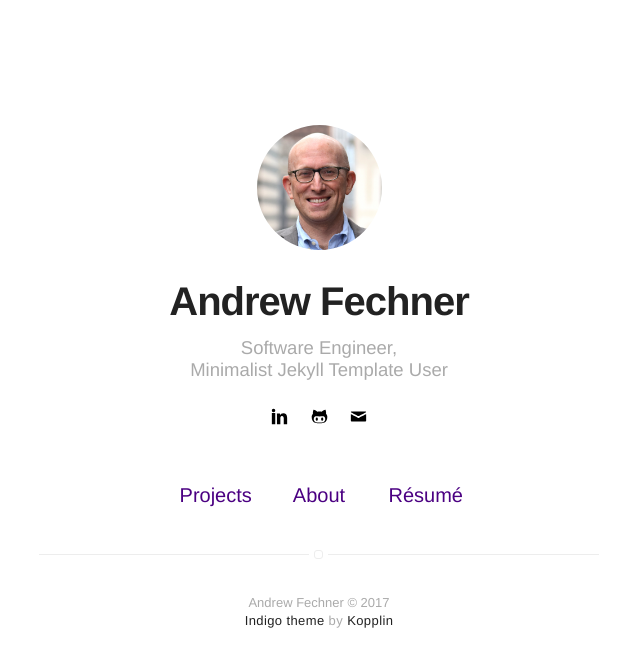
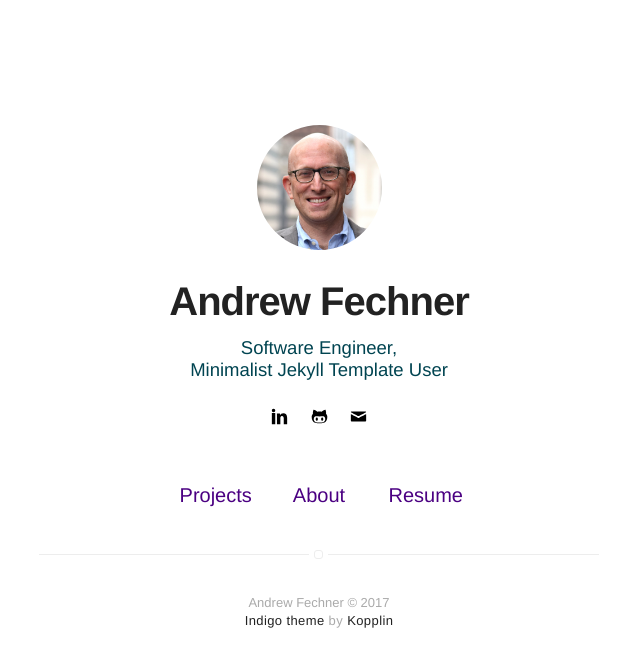
Before and after one commit to arfnj/arfnj.github.io, a Jekyll site: the page built from index.html, in a window 1280 px wide. Shown: the top 667 px of the page, without its empty margins (321-961 px from the left). Built offline with Jekyll 4.4.1, drawn with Linux system fonts in a browser that asks for light colours.

Commit message:
Link to resume

```diff
--- a/_includes/nav.html
+++ b/_includes/nav.html
@@ -32,7 +32,7 @@
 
         {% if site.resume == true %}
             <li class="item">
-                <a class="link" href="{% if site.resume-external %}{{ site.resume-url }}{% else %}{{ site.url }}/{{ site.resume-url }}{% endif %}">Résumé</a>
+                <a class="link" href="{{ site.url }}/resume">Resume</a>
             </li>
         {% endif %}
     </ul>
--- a/_sass/components/header.sass
+++ b/_sass/components/header.sass
@@ -25,7 +25,7 @@
         font-size: 1.85rem
         font-weight: 300
         font-style: normal
-        color: $gama
+        color: #004451
         width: 70%
         margin: 0 auto 0px
 
```
